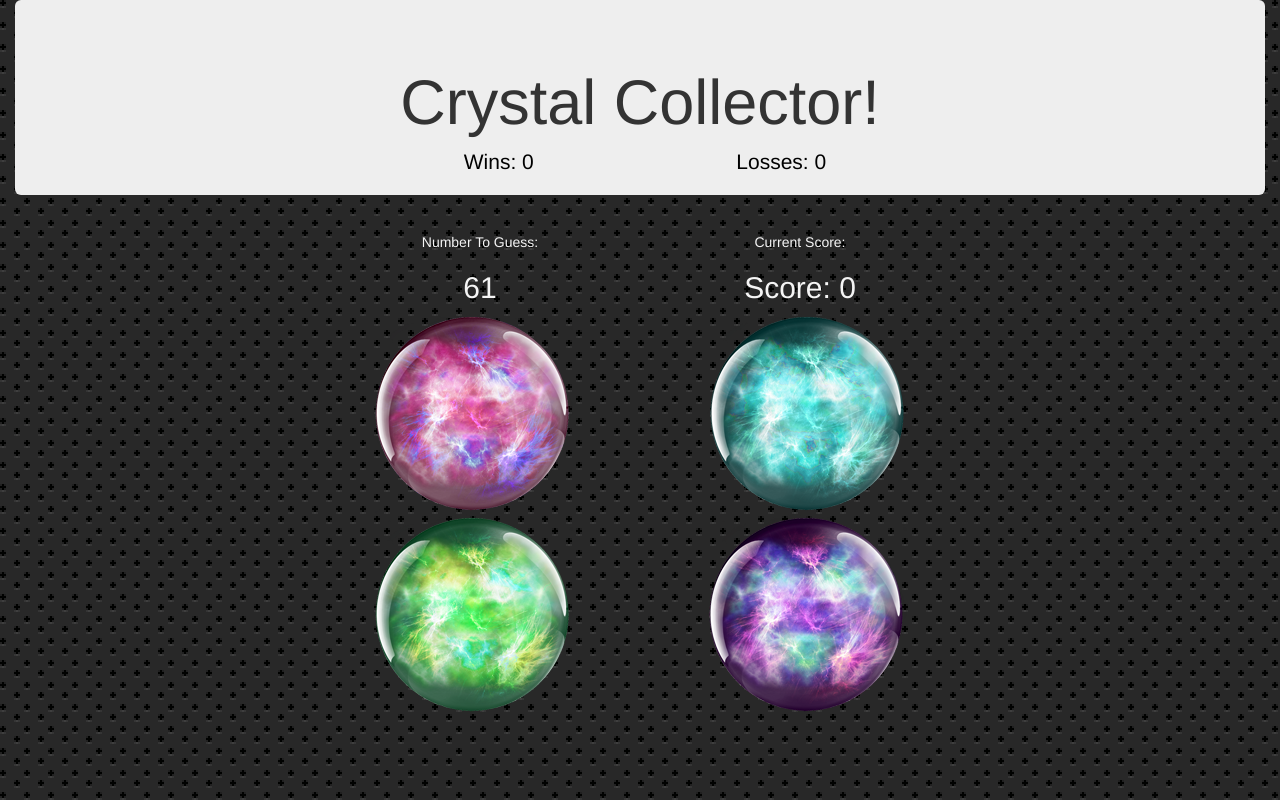
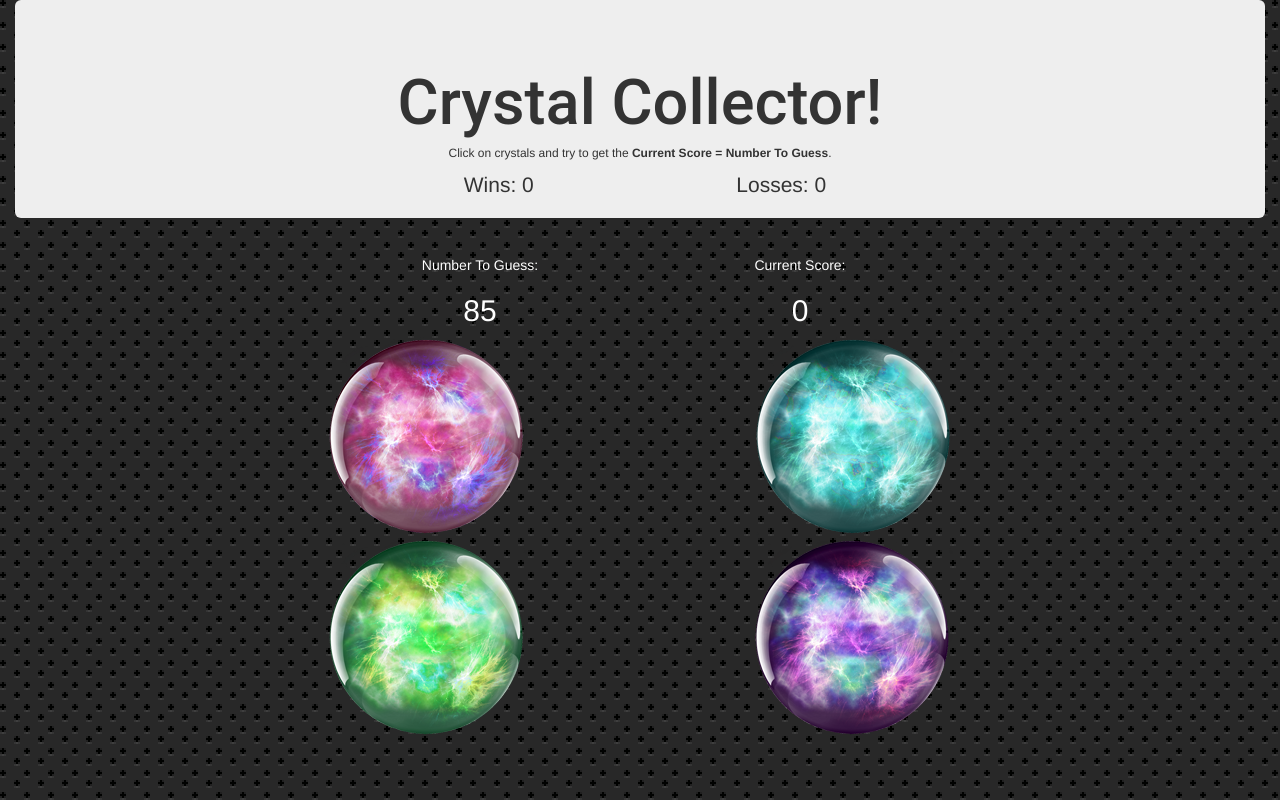
Before and after one commit to brainchomper/Crystal-Collector, a plain HTML site: page index.html in a window 1280 px wide. Drawn offline with Linux system fonts and the light colour scheme.

Commit message:
minor style update

```diff
--- a/assets/css/style.css
+++ b/assets/css/style.css
@@ -1,13 +1,10 @@
+html,h1,h3,h4 {
+	font-family: 'Roboto', sans-serif;
+	color: black;
+}
 body {
 	background-image: url("../images/carbon_fibre_@2X.png");
 }
-h1,h2,h3,h4,h5 {
-	color: whitesmoke;
+h5,h2 {
+	color: white;
 }
-p {
-	color: black;
-}
-.crystalRow {
-	width: 80%;
-	margin: auto;
-}
--- a/assets/js/game.js
+++ b/assets/js/game.js
@@ -12,16 +12,16 @@ $(document).ready(function () {
 	function startGame() {
 		// random number between 25 & 80
 
-		randComputer = 25 + Math.floor(Math.random() * 55);
-		crystalVal1 = 1 + Math.floor(Math.random() * 10);
-		crystalVal2 = 1 + Math.floor(Math.random() * 10);;
-		crystalVal3 = 1 + Math.floor(Math.random() * 10);
-		crystalVal4 = 1 + Math.floor(Math.random() * 10);
+		randComputer = 19 + Math.floor(Math.random() * 101);
+		crystalVal1 = 1 + Math.floor(Math.random() * 12);
+		crystalVal2 = 1 + Math.floor(Math.random() * 12);;
+		crystalVal3 = 1 + Math.floor(Math.random() * 12);
+		crystalVal4 = 1 + Math.floor(Math.random() * 12);
 		usrScore = 0;
 		$('#winsCounter').html("Wins: " + wins);
 		$('#lossesCounter').html("Losses: " + losses);
 		$('#randomNumber').html(randComputer);
-		$('#userScore').html("Score: " + usrScore);
+		$('#userScore').html(usrScore);
 		console.log("computer value " + randComputer);
 		console.log("crystal1 val " + crystalVal1);
 		console.log("crystal2 val " + crystalVal2);
@@ -70,18 +70,3 @@ $(document).ready(function () {
 	//End Main Game
 
 });
-
-// When the player clicks on a crystal, it will add a specific amount of points to the player's total score.
-
-// Your game will hide this amount until the player clicks a crystal.
-// When they do click one, update the player's score counter.
-
-//The player wins if their total score matches the random number from the beginning of the game.
-
-//The player loses if their score goes above the random number.
-
-//The game restarts whenever the player wins or loses.
-
-// When the game begins again, the player should see a new random number. Also, all the crystals will have four new hidden values. Of course, the user's score (and score counter) will reset to zero.
-
-//The app should show the number of games the player wins and loses. To that end, do norefresh the page as a means to restart the game
--- a/index.html
+++ b/index.html
@@ -1,4 +1,3 @@
-<!DOCTYPE html>
 <html>
 
 <head>
@@ -19,7 +18,8 @@
 		<div class="jumbotron">
 			<!-- header at the top -->
 			<h1 align="center">Crystal Collector!</h1>
-			<!-- then come instructions -->
+			<h6 align="center">Click on crystals and try to get the
+				<b>Current Score = Number To Guess</b>.</h6>
 			<div class="col-sm-3">
 			</div>
 			<div class="col-sm-3" align="center">
```
